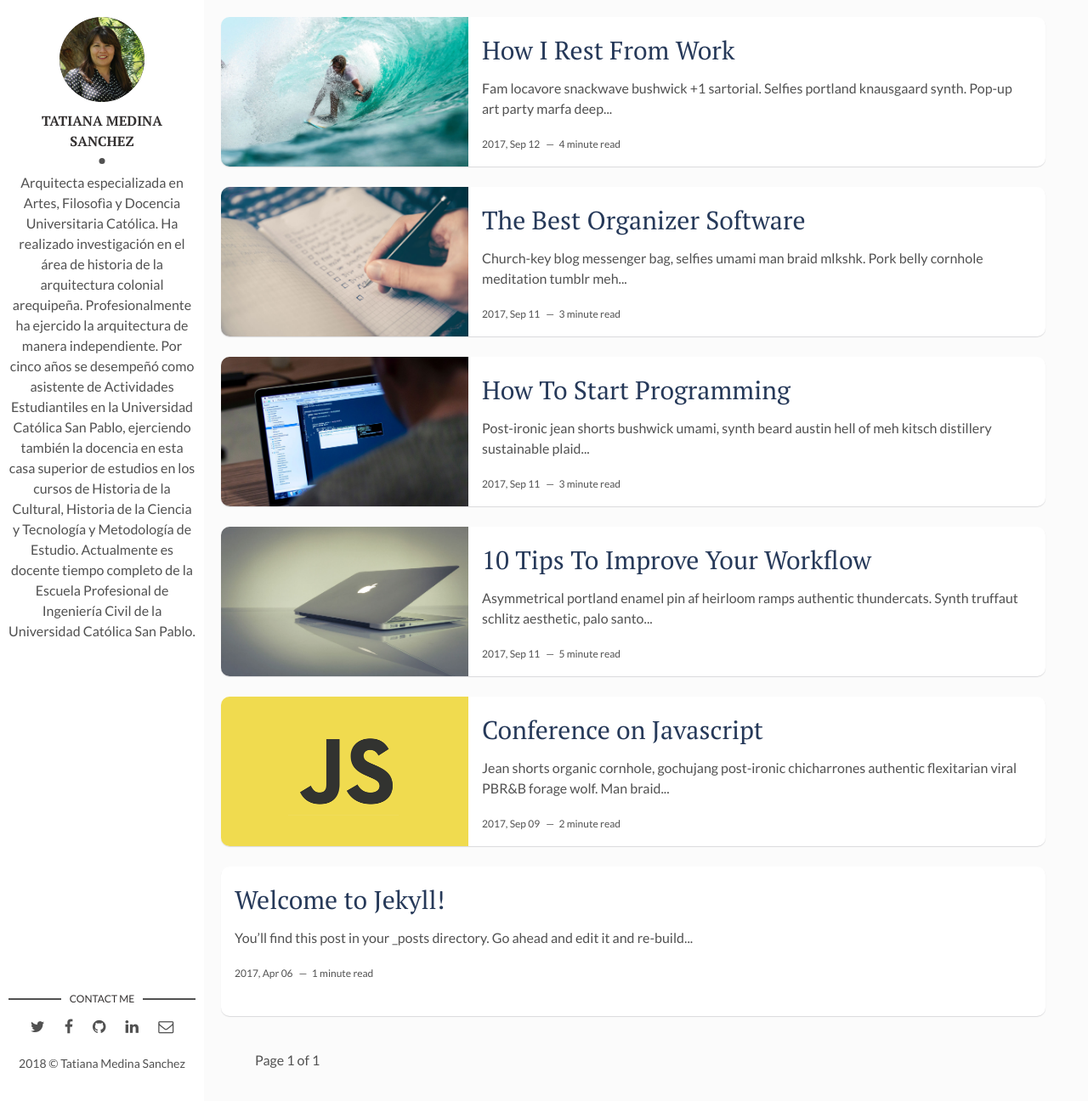
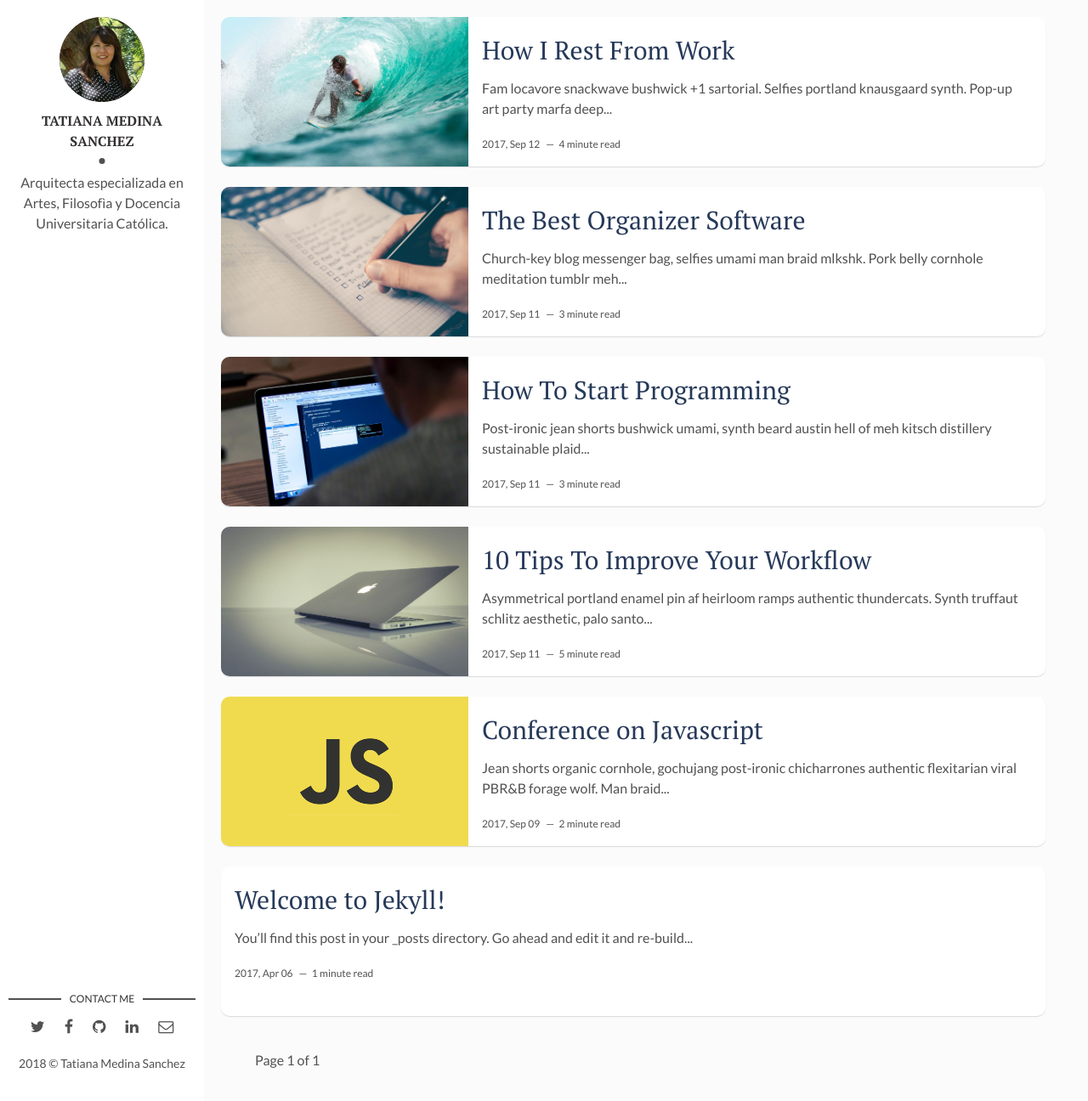
Before and after one commit to ucsp-civil/Tatiana-Medina-Sanchez, a Jekyll site: the page built from index.html, in a window 1280 px wide and 1296 px high. Shown: the whole window at 85% size. Built offline with Jekyll 4.4.1, drawn with Linux system fonts in a browser that asks for light colours; the list of posts is cut into pages by our own code.

Commit message:
Updated: _config

```diff
--- a/_config.yml
+++ b/_config.yml
@@ -11,7 +11,7 @@ site-twitter: #if your site has a twitter account, enter it here
 # Author Settings
 author: Tatiana Medina Sanchez # add your name
 author-img: Tatiana-Medina-Sanchez.jpg # add your photo
-about-author: Arquitecta especializada en Artes, Filosofìa y Docencia Universitaria Católica. Ha realizado investigación en el área de historia de la arquitectura colonial arequipeña. Profesionalmente ha ejercido la arquitectura de manera independiente. Por cinco años se desempeñó como asistente de Actividades Estudiantiles en la Universidad Católica San Pablo, ejerciendo también la docencia en esta casa superior de estudios en los cursos de Historia de la Cultural, Historia de la Ciencia y Tecnología y Metodología de Estudio. Actualmente es docente tiempo completo de la Escuela Profesional de Ingeniería Civil de la Universidad Católica San Pablo. # add description
+about-author: Arquitecta especializada en Artes, Filosofìa y Docencia Universitaria Católica.  # add description
 social-twitter: # add your Twitter handle
 social-facebook: # add your Facebook handle
 social-github:  # add your Github handle
```
